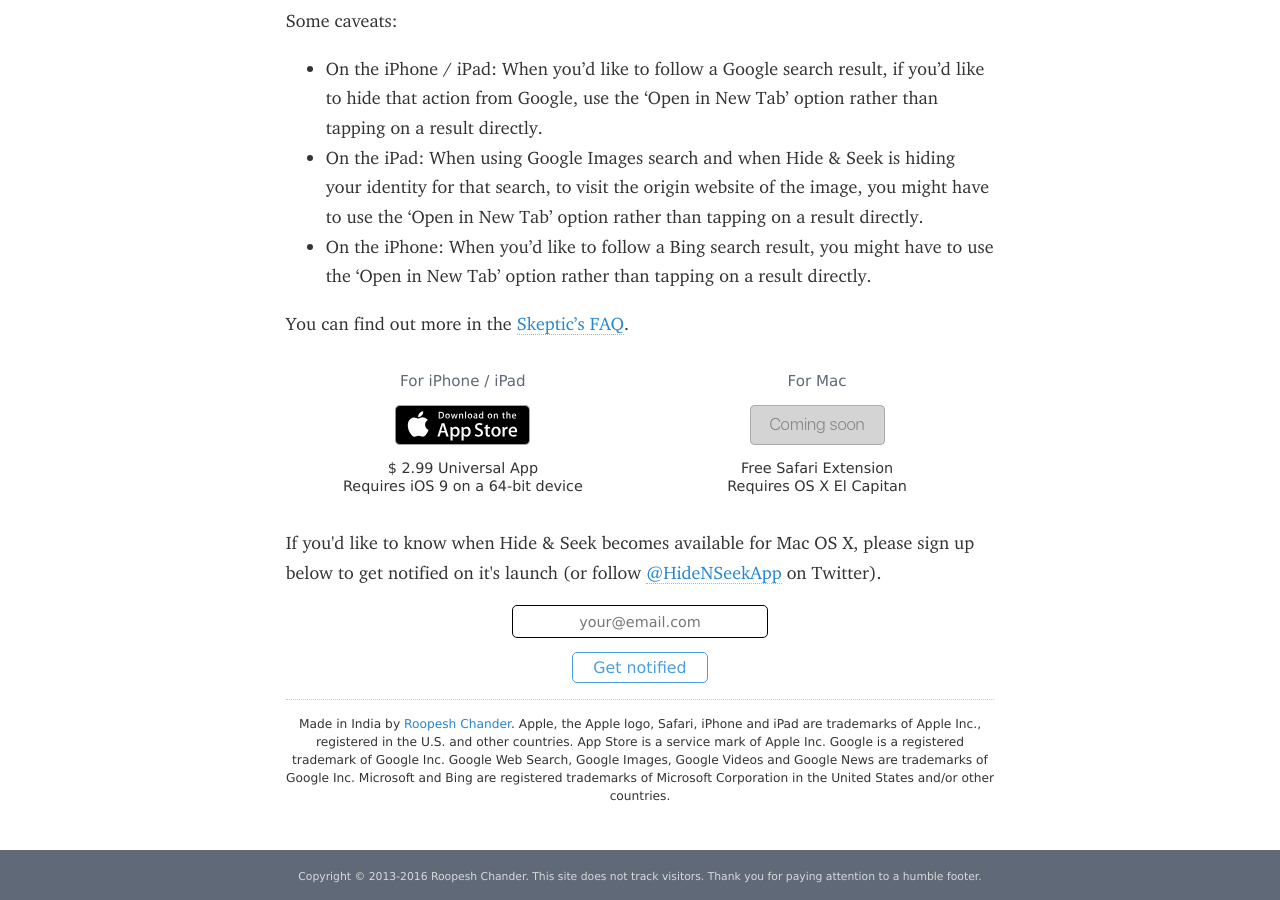
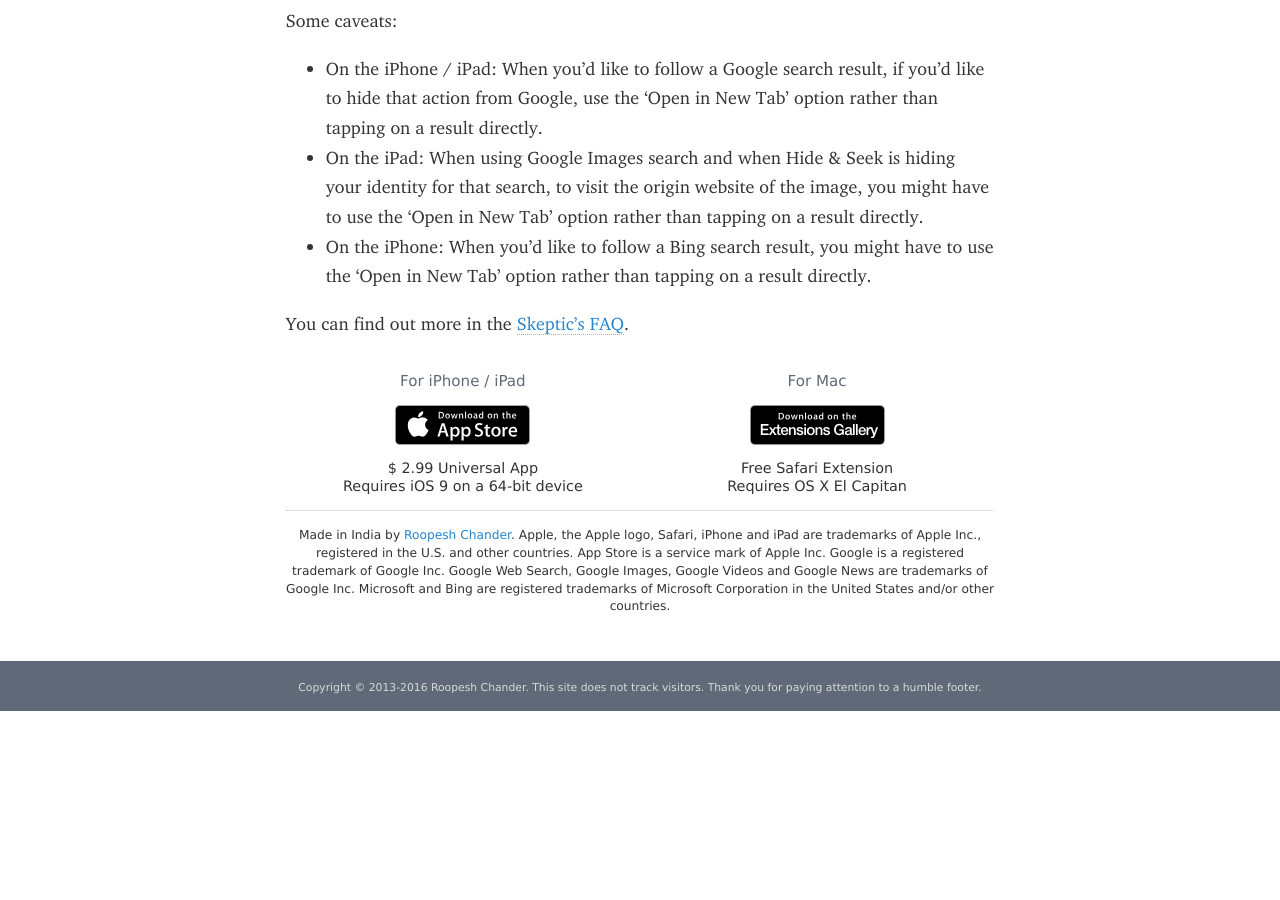
Before and after one commit to roop/roop.github.io, a Jekyll site: the page built from hideandseek/index.md, in a window 1280 px wide and 900 px high, scrolled down 1426 px. Built offline with Jekyll 4.4.1, drawn with Linux system fonts in a browser that asks for light colours; some web fonts are replaced; after the commit the page ends 2137 px from its top, so only the background shows below that.

Commit message:
H&S: Hide & Seek for Mac released

```diff
--- a/hideandseek/index.md
+++ b/hideandseek/index.md
@@ -91,8 +91,12 @@
   <div class="column">
   <div class="centered-text around-app-store-icon">
    <p class="app-platform">For Mac</p>
-   <p><img alt="App Store"
-    src="coming_soon_badge.png" /></p>
+   <p><a
+   href="https://safari-extensions.apple.com/details/?id=net.roopc.hideandseekformac-R2NV2FHE22"
+   ><img alt="Safari Extensions Gallery"
+    src="SafariExtnGalleryBadge.png"
+    srcset="SafariExtnGalleryBadge.png 1x, SafariExtnGalleryBadge@2X.png 2x"
+    /></a></p>
    <p>Free Safari Extension<br/>
   Requires OS X El Capitan</p>
   </div>
@@ -104,23 +108,6 @@
 
 <div class="end-of-column">
 
-<p>If you'd like to know when Hide & Seek becomes available for
-Mac OS X, please sign up below to get notified on it's launch (or follow <a
-href="https://www.twitter.com/hidenseekapp">@HideNSeekApp</a> on
-Twitter).</p>
-
-<div class="get-notified shameless-plug" style="margin-bottom: 30px;">
-<form action="http://roopc.createsend.com/t/i/s/irgc/" method="post" id="subForm">
-    <p>
-        <input id="fieldEmail" name="cm-irgc-irgc" type="email" placeholder="your@email.com" required />
-    </p>
-    <p>
-        <button type="submit">Get notified</button>
-    </p>
-</form>
-</div>
-
-
 <div class="app-legal-footer centered-text tight-lines">
 <p><small>
 Made in India by <a href="/">Roopesh Chander</a>.
```
Also changed, not shown: hideandseek/SafariExtnGalleryBadge.png (added), hideandseek/SafariExtnGalleryBadge@2x.png (added).
